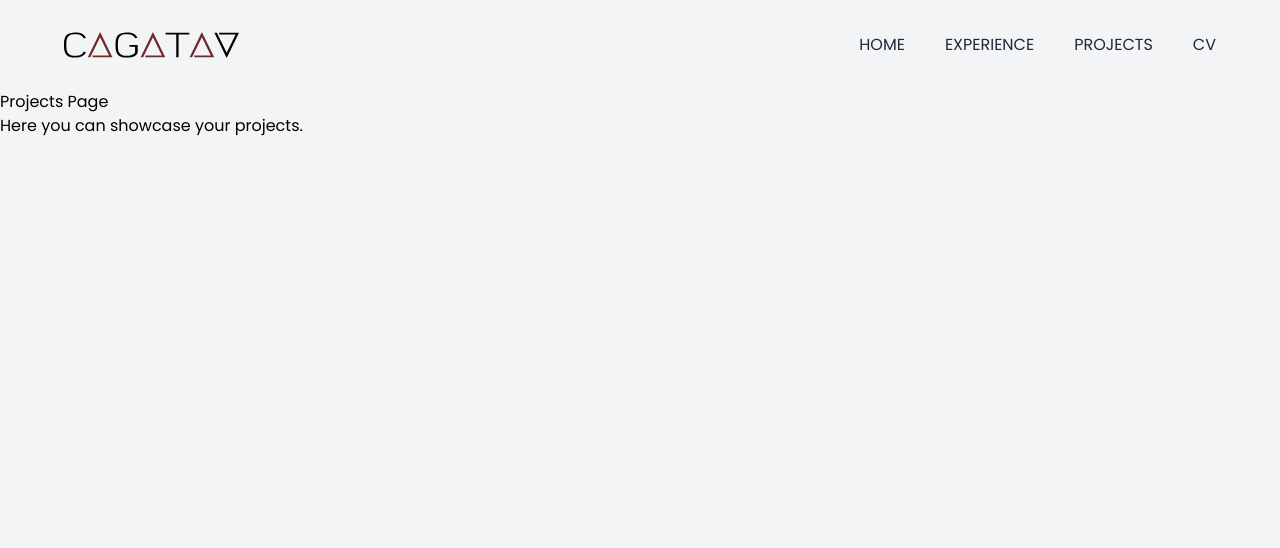
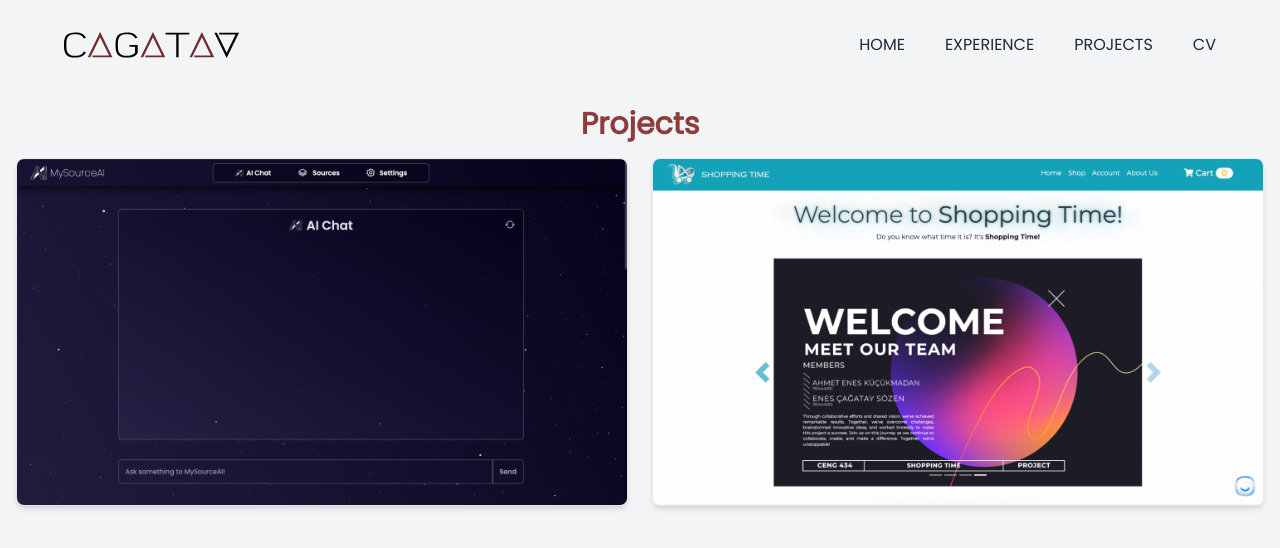
Before and after one commit to cagatav/cagatav.com, a Next.js app: page /projects in a window 1280 px wide. Shown: the top 548 px of the page. Built offline with nearby package versions, Linux system fonts and the light colour scheme.

Commit message:
project page eklemesi yapıldı

```diff
--- /dev/null
+++ b/pages/[id].js
@@ -0,0 +1,25 @@
+import { useRouter } from 'next/router';
+import projects from './projectsdata';
+
+export default function Project() {
+  const router = useRouter();
+  const { id } = router.query;
+
+  if (!router.isReady) {
+    return <div>Loading...</div>;
+  }
+
+  const project = projects.find((project) => project.id === parseInt(id, 10));
+
+  if (!project) {
+    return <p className='text-3xl text-center text-[#903b3b]'>Project not found!</p>;
+  }
+
+  return (
+    <div className="container mx-auto p-4">
+      <h1 className="text-3xl font-bold mb-4 text-[#903b3b] text-center">{project.name}</h1>
+      <img src={project.image} alt={project.name} className="w-full object-cover mb-4" />
+      <p>{project.description}</p>
+    </div>
+  );
+}
--- a/pages/cv.js
+++ b/pages/cv.js
@@ -9,7 +9,7 @@
         <meta name="description" content="CAGATAV" />
         <link rel="icon" href="/icon-white.svg" />
       </Head>
-      <h1 className="text-2xl font-bold mb-10 text-center text-[#903b3b]">My CV</h1>
+      <h1 className="text-3xl font-bold mb-10 text-center text-[#903b3b]">My CV</h1>
       <div className="mb-4 text-center">
         <Link href="/cv.pdf">
           <span className="bg-[#903b3b] text-white py-3 px-4 rounded hover:bg-[#6c2c2c] text-sm" target="_blank">Review CV (PDF)</span>
--- a/pages/projects.js
+++ b/pages/projects.js
@@ -1,12 +1,15 @@
-import React from 'react';
+import projects from './projectsdata';
+import ProjectCard from './projectscard';
 
-const project = () => {
+export default function Projects() {
   return (
-    <div>
-      <h1>Projects Page</h1>
-      <p>Here you can showcase your projects.</p>
+    <div className="container mx-auto p-4">
+      <h1 className="text-3xl font-bold mb-4 text-[#903b3b] text-center">Projects</h1>
+      <div className="grid grid-cols-1 sm:grid-cols-1 md:grid-cols-2 gap-6">
+        {projects.map(project => (
+          <ProjectCard key={project.id} project={project} />
+        ))}
+      </div>
     </div>
   );
 }
-
-export default project;
--- /dev/null
+++ b/pages/projectscard.js
@@ -0,0 +1,31 @@
+import { useState } from 'react';
+import { useRouter } from 'next/router';
+
+export default function ProjectCard({ project }) {
+  const [isHovered, setIsHovered] = useState(false);
+  const router = useRouter();
+
+  const handleCardClick = () => {
+    console.log('project.link:', project.link);
+    console.log('Current path:', router.asPath);
+    router.push(project.link); // Redirect to the project link
+  };
+
+  return (
+    <div
+      className="relative bg-transparent rounded-lg shadow-md border border-gray-200 hover:shadow-lg transition-shadow duration-300 overflow-hidden mb-4 cursor-pointer"
+      onMouseEnter={() => setIsHovered(true)}
+      onMouseLeave={() => setIsHovered(false)}
+      onClick={handleCardClick}
+    >
+      <div className="relative">
+        <img src={project.image} alt={project.name} className="w-full object-cover" />
+        {isHovered && (
+          <div className="absolute inset-0 bg-black bg-opacity-50 flex items-center justify-center">
+            <h2 className="text-white text-lg font-semibold">{project.name}</h2>
+          </div>
+        )}
+      </div>
+    </div>
+  );
+}
--- /dev/null
+++ b/pages/projectsdata.js
@@ -0,0 +1,20 @@
+
+const projects = [
+    {
+      id: 1,
+      name: "MySourceAI",
+      image: "mysourceai.png",
+      description: "Proje 1 açıklaması...",
+      link: "/1"
+    },
+    {
+      id: 2,
+      name: "Shopping Time",
+      image: "shoppingtime.png",
+      description: "Proje 2 açıklaması...",
+      link: "/2"
+    },
+
+  ];
+
+  export default projects;
```
Also changed, not shown: public/mysourceai.png (added), public/shoppingtime.png (added).
